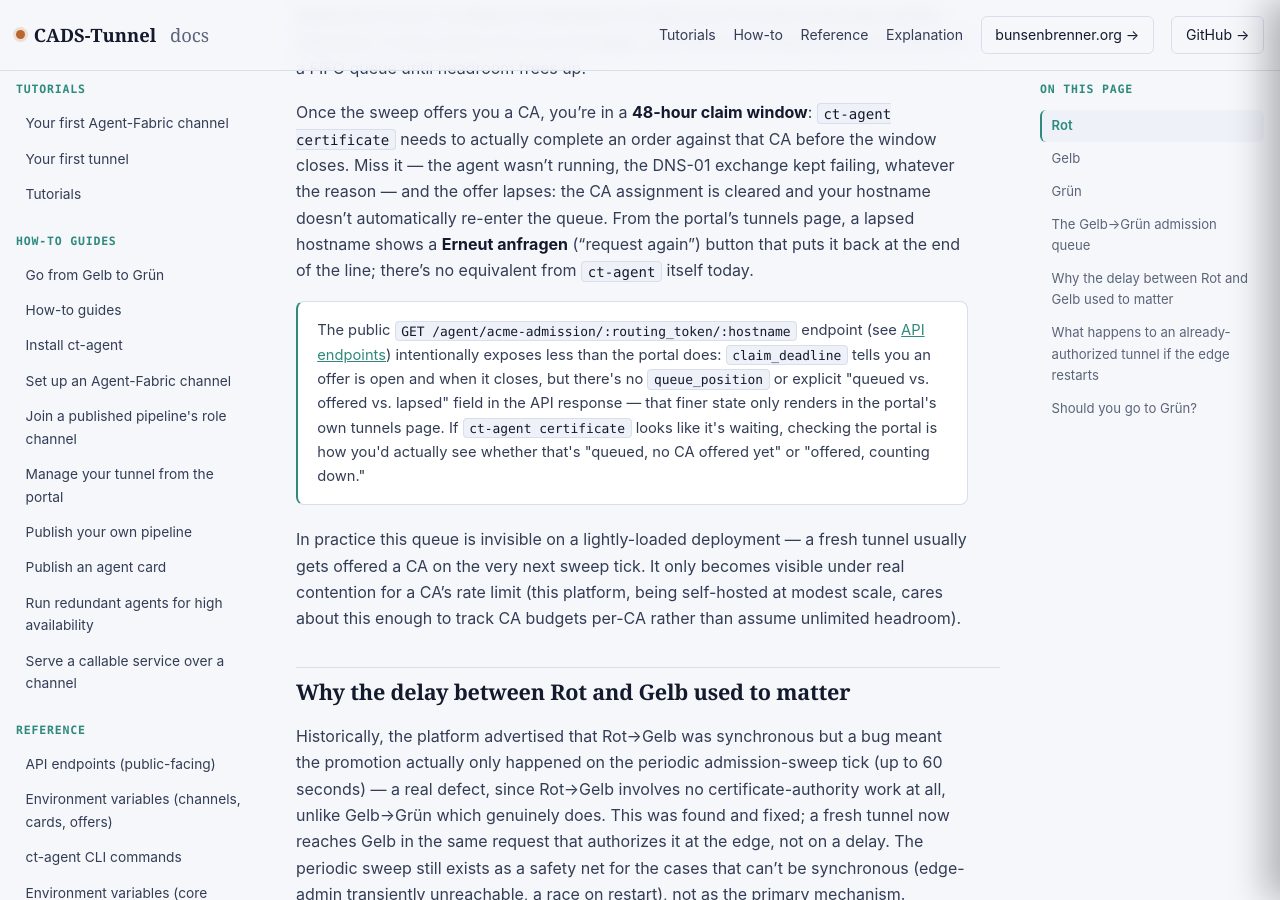
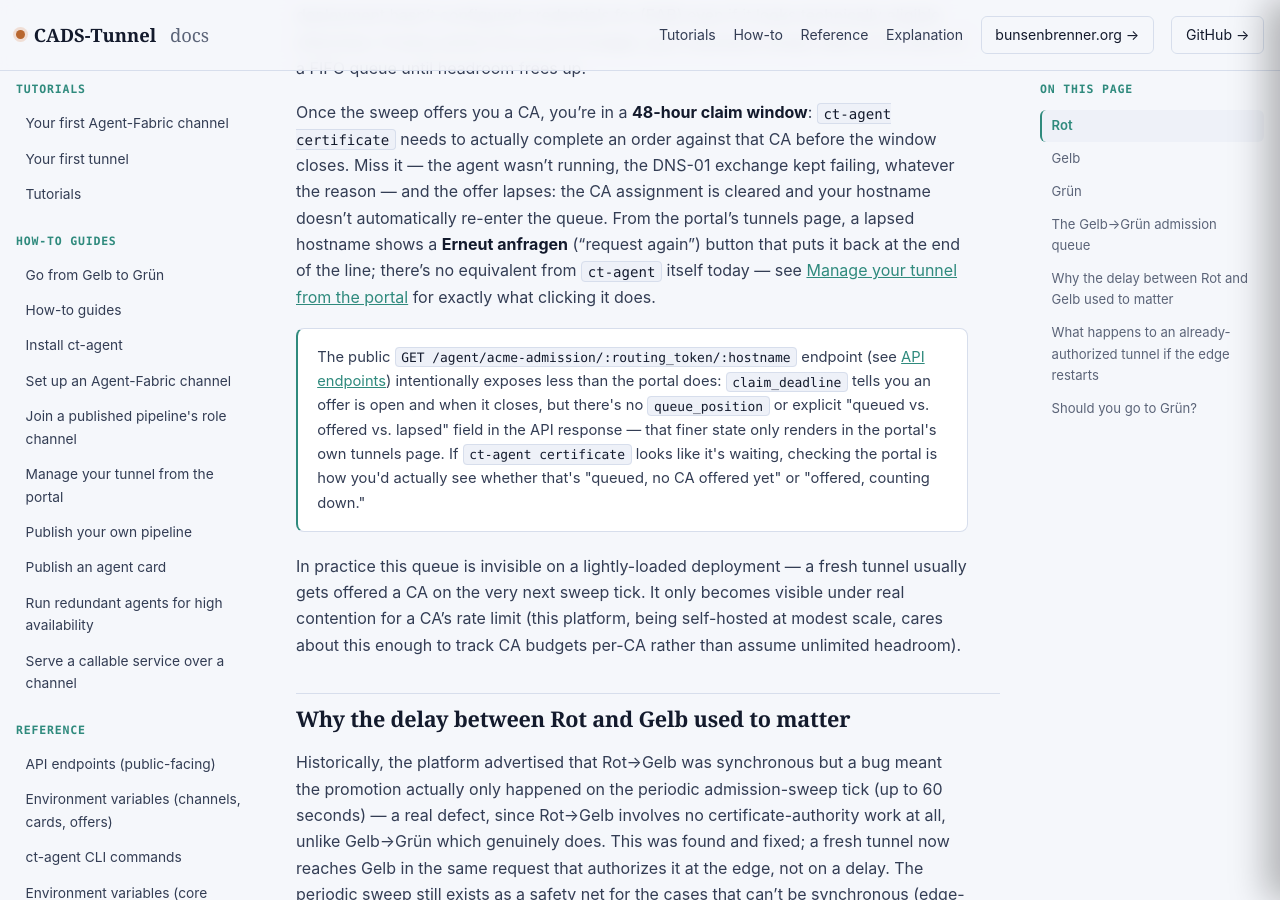
Before and after one commit to scimbe/CADS-Tunnel-docs, a Jekyll site: the page built from _explanation/certificate-tiers.md, in a window 1280 px wide and 900 px high, scrolled down 1329 px. Built offline with Jekyll 4.4.1, drawn with Linux system fonts in a browser that asks for light colours.

Commit message:
docs: cross-link three newer pages from their natural conceptual parents
Audited the site's cross-link graph and found three pages that should point
at recently-added related content but didn't:
- workflow-pipelines.md (explanation) -> publish-a-pipeline.md (its practical
  "how do I actually publish one" how-to companion, added firing 40)
- first-tunnel.md's Next section -> manage-your-tunnel.md (view/revoke your
  new tunnel from the dashboard, added firing 38)
- certificate-tiers.md's admission-queue section -> manage-your-tunnel.md's
  new Erneut anfragen section (added firing 50) instead of just naming the
  button with nowhere to click through to

All three hrefs verified against the built HTML, including one guessed
kramdown-generated anchor id (#if-your-certificate-offer-lapsed-erneut-
anfragen) rather than assumed correct.

```diff
--- a/_explanation/certificate-tiers.md
+++ b/_explanation/certificate-tiers.md
@@ -51,7 +51,9 @@ actually complete an order against that CA before the window closes. Miss it —
 the DNS-01 exchange kept failing, whatever the reason — and the offer lapses: the CA assignment is
 cleared and your hostname doesn't automatically re-enter the queue. From the portal's tunnels page, a
 lapsed hostname shows a **Erneut anfragen** ("request again") button that puts it back at the end of the
-line; there's no equivalent from `ct-agent` itself today.
+line; there's no equivalent from `ct-agent` itself today — see
+[Manage your tunnel from the portal]({{ '/how-to/manage-your-tunnel/' | relative_url }}#if-your-certificate-offer-lapsed-erneut-anfragen)
+for exactly what clicking it does.
 
 <div class="callout">
 The public <code>GET /agent/acme-admission/:routing_token/:hostname</code> endpoint (see
```
Also changed, not shown: _explanation/workflow-pipelines.md (+3 -0 lines), _tutorials/first-tunnel.md (+2 -0 lines).
